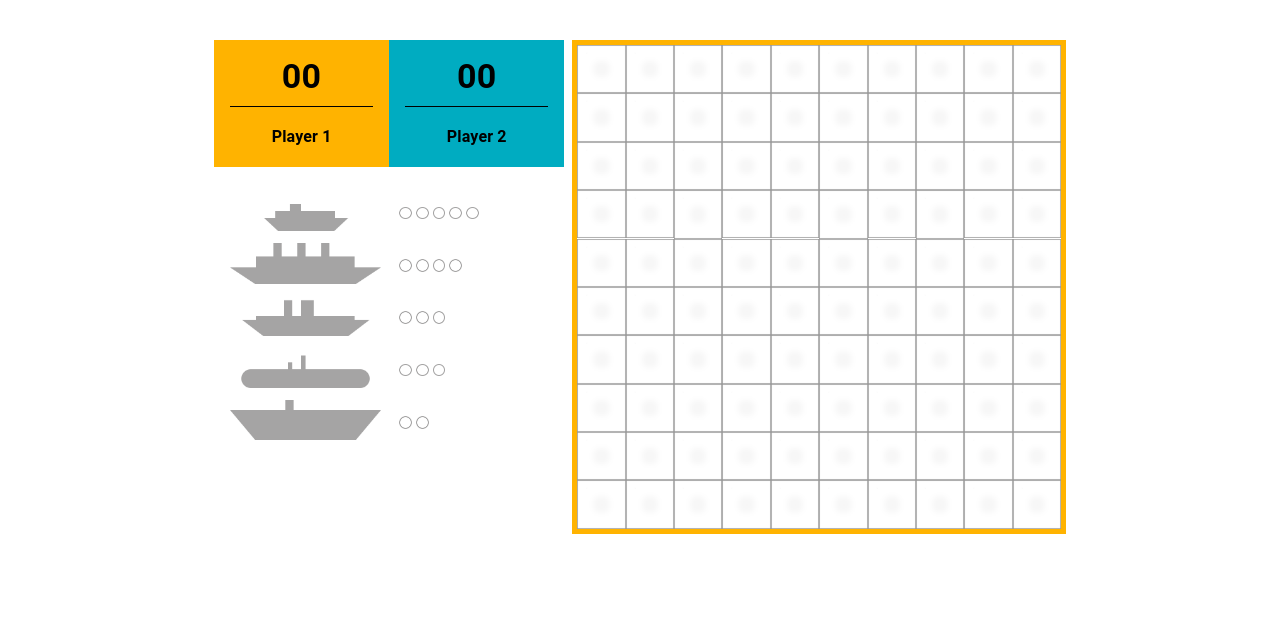
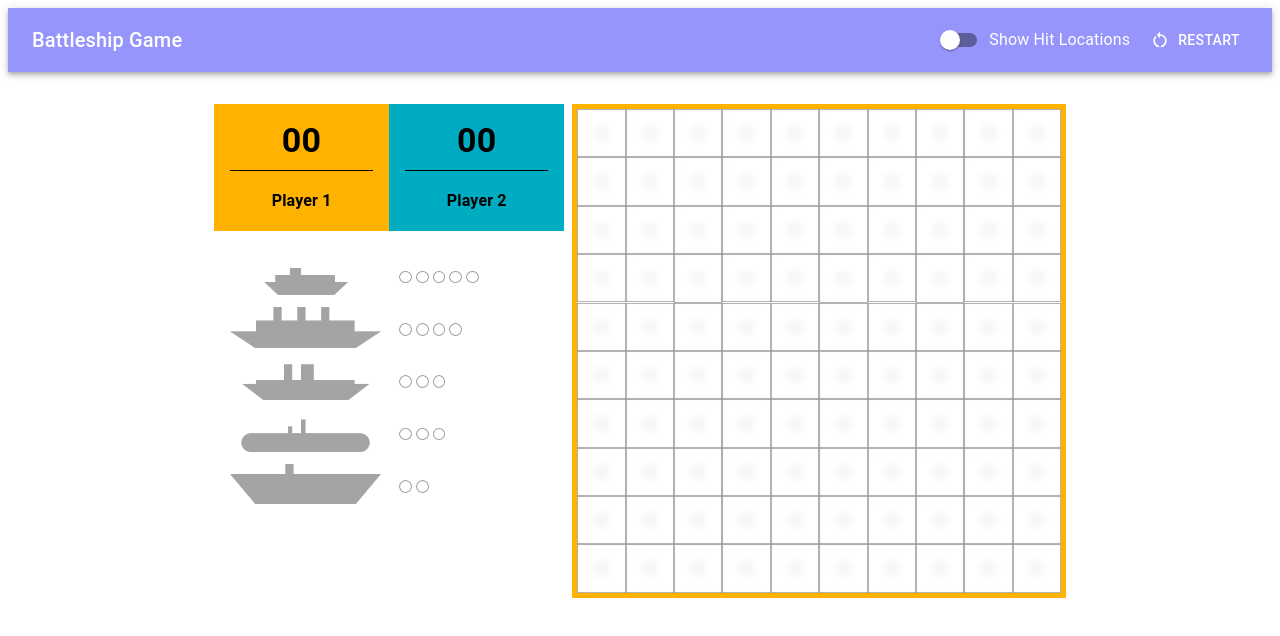
Before and after one commit to AhamedR/battleship, a React app: page / in a window 1280 px wide. Shown: the top 636 px of the page. Built offline with nearby package versions, Linux system fonts and the light colour scheme; the HTML template or start-up script is replaced by a standard one.

Commit message:
feat: Integrate NavBar in App

```diff
--- a/src/App.tsx
+++ b/src/App.tsx
@@ -1,3 +1,4 @@
+import Navbar from "./components/organisms/NavBar"
 import GameTemplate from "./components/template/GameTemplate"
 import { GameProvider } from "./contexts/GameContext"
 
@@ -5,6 +6,7 @@ function App() {
 
   return (
     <GameProvider>
+      <Navbar/>
       <GameTemplate/>
     </GameProvider>
   )
```
